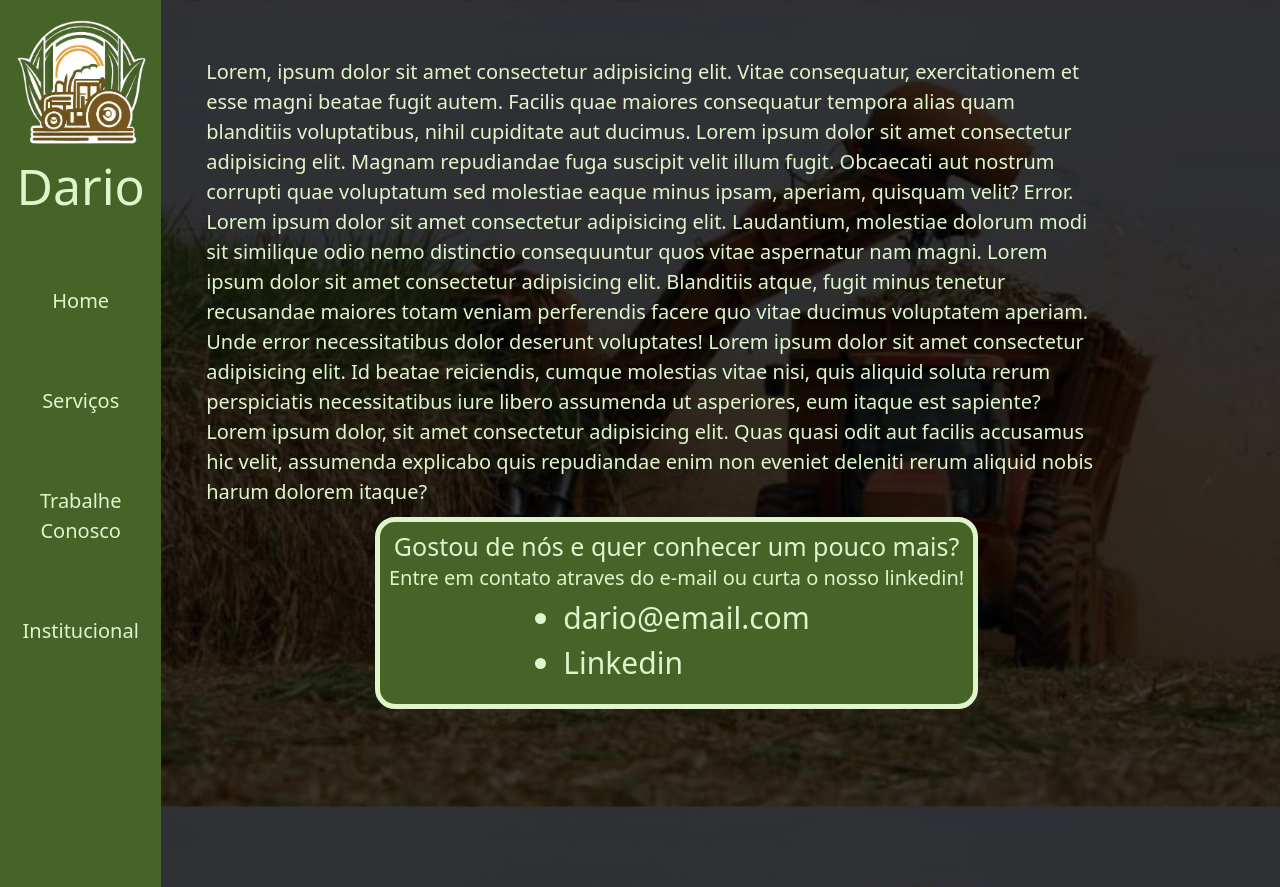
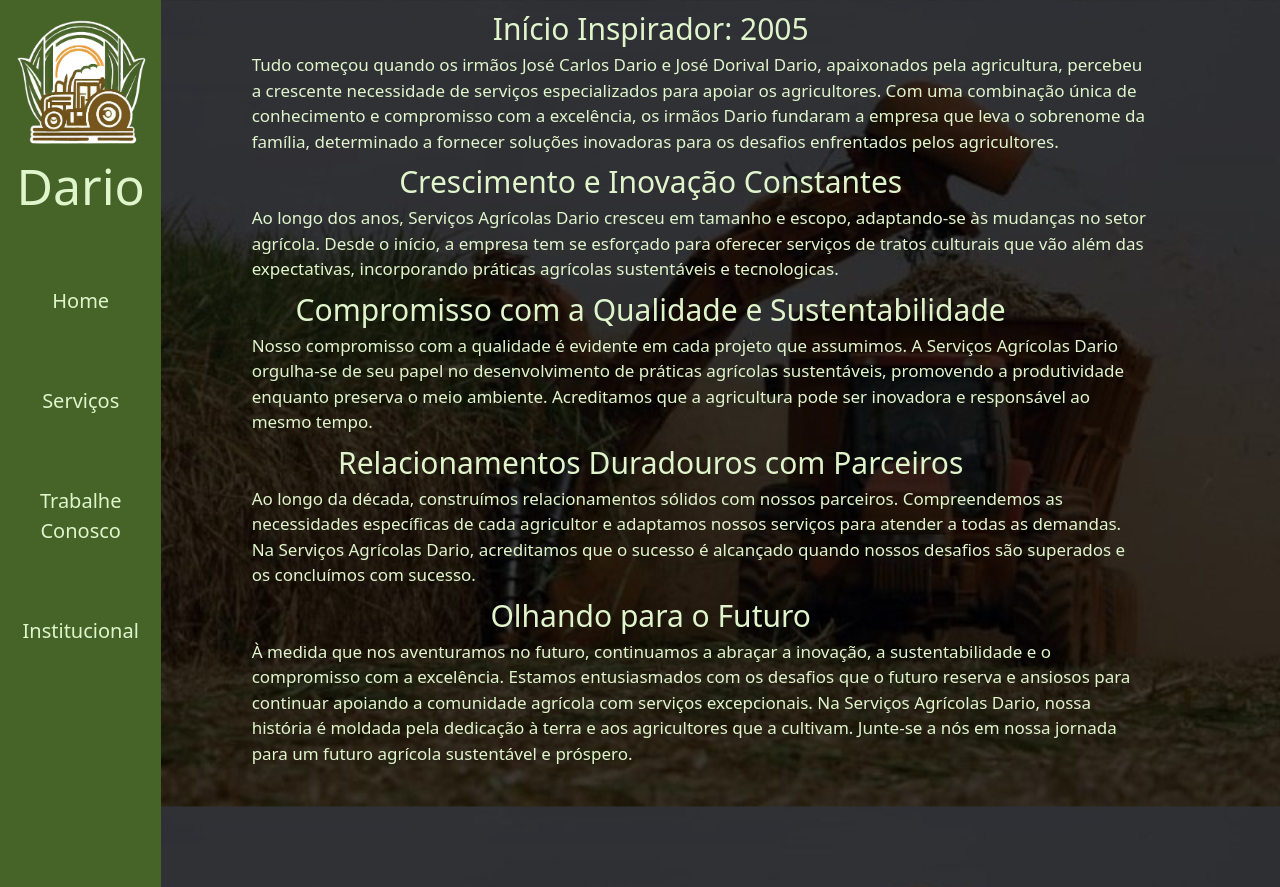
Before and after one commit to Lic4Lic4/ProjetoAgricolaDario, a PHP site: page /intitucional.html in a window 1280 px wide. Run offline with PHP 8.4, Linux system fonts and the light colour scheme.

Commit message:
Implementação de texto
Todos os textos foram devidamente implemntados e ajustados

```diff
--- a/ProjetoAgricolaDario/index.html
+++ b/ProjetoAgricolaDario/index.html
@@ -21,7 +21,10 @@
                 </ul>
             </div>
             <div class="container2">
-                    <p>Lorem, ipsum dolor sit amet consectetur adipisicing elit. Vitae consequatur, exercitationem et esse magni beatae fugit autem. Facilis quae maiores consequatur tempora alias quam blanditiis voluptatibus, nihil cupiditate aut ducimus. Lorem ipsum dolor sit amet consectetur adipisicing elit. Magnam repudiandae fuga suscipit velit illum fugit. Obcaecati aut nostrum corrupti quae voluptatum sed molestiae eaque minus ipsam, aperiam, quisquam velit? Error. Lorem ipsum dolor sit amet consectetur adipisicing elit. Laudantium, molestiae dolorum modi sit similique odio nemo distinctio consequuntur quos vitae aspernatur nam magni.</p>
+
+                    <h1>Bem-vindo à Serviços Agrícolas Dario</h1>
+                    <p>Desde 2005, a Serviços Agrícolas Dario se destaca no cultivo de cana de açúcar, trazendo soluções agrícolas de alta qualidade. Com uma equipe qualificada, a empresa adota práticas inovadoras e tecnologias avançadas para otimizar a produção. Comprometida com a sustentabilidade, a Dario prioriza a preservação ambiental e responsabilidade social. Seu compromisso com a excelência e ética a consolida como referência no setor agrícola, impulsionando a inovação e contribuindo para o desenvolvimento sustentável.
+                      </p>
 
                 <div class="carrossel">
                     <div id="carouselExampleIndicators" class="carousel slide" data-ride="carousel">
--- a/ProjetoAgricolaDario/institucional.css
+++ b/ProjetoAgricolaDario/institucional.css
@@ -78,8 +78,12 @@ a:hover {
     align-items: center;
     width: 100vw;
     height: 20%;
-    margin-right: 15%;
-    margin-top: 5%;
+    margin-right: 0;
+    margin-top: 1%;
+}
+
+h2 {
+    font-size: 3rem;
 }
 
 .caixa {
@@ -106,7 +110,7 @@ body {
     background-attachment: fixed;
     background-size: cover;
     color: var(--body--text--color);
-    font-size: 2rem;
+    font-size: 1.7rem;
     overflow: hidden;
 }
 
--- a/ProjetoAgricolaDario/intitucional.html
+++ b/ProjetoAgricolaDario/intitucional.html
@@ -21,17 +21,26 @@
             </div>
             <div class="container2">
 
-                    <p>Lorem, ipsum dolor sit amet consectetur adipisicing elit. Vitae consequatur, exercitationem et esse magni beatae fugit autem. Facilis quae maiores consequatur tempora alias quam blanditiis voluptatibus, nihil cupiditate aut ducimus. Lorem ipsum dolor sit amet consectetur adipisicing elit. Magnam repudiandae fuga suscipit velit illum fugit. Obcaecati aut nostrum corrupti quae voluptatum sed molestiae eaque minus ipsam, aperiam, quisquam velit? Error. Lorem ipsum dolor sit amet consectetur adipisicing elit. Laudantium, molestiae dolorum modi sit similique odio nemo distinctio consequuntur quos vitae aspernatur nam magni. Lorem ipsum dolor sit amet consectetur adipisicing elit. Blanditiis atque, fugit minus tenetur recusandae maiores totam veniam perferendis facere quo vitae ducimus voluptatem aperiam. Unde error necessitatibus dolor deserunt voluptates! Lorem ipsum dolor sit amet consectetur adipisicing elit. Id beatae reiciendis, cumque molestias vitae nisi, quis aliquid soluta rerum perspiciatis necessitatibus iure libero assumenda ut asperiores, eum itaque est sapiente? Lorem ipsum dolor, sit amet consectetur adipisicing elit. Quas quasi odit aut facilis accusamus hic velit, assumenda explicabo quis repudiandae enim non eveniet deleniti rerum aliquid nobis harum dolorem itaque?</p>
+                    <h2>Início Inspirador: 2005</h2>
+                        <p>Tudo começou quando os irmãos José Carlos Dario e José Dorival Dario, apaixonados pela agricultura, percebeu a crescente necessidade de serviços especializados para apoiar os agricultores. Com uma combinação única de conhecimento e compromisso com a excelência, os irmãos Dario fundaram a empresa que leva o sobrenome da família, determinado a fornecer soluções inovadoras para os desafios enfrentados pelos agricultores.</p>
+                        <h2>Crescimento e Inovação Constantes</h2>
+                        <p>Ao longo dos anos, Serviços Agrícolas Dario cresceu em tamanho e escopo, adaptando-se às mudanças no setor agrícola. Desde o início, a empresa tem se esforçado para oferecer serviços de tratos culturais que vão além das expectativas, incorporando práticas agrícolas sustentáveis e tecnologicas.</p>
+                        <h2>Compromisso com a Qualidade e Sustentabilidade</h2>
+                        <p>Nosso compromisso com a qualidade é evidente em cada projeto que assumimos. A Serviços Agrícolas Dario orgulha-se de seu papel no desenvolvimento de práticas agrícolas sustentáveis, promovendo a produtividade enquanto preserva o meio ambiente. Acreditamos que a agricultura pode ser inovadora e responsável ao mesmo tempo.</p>
+                        <h2>Relacionamentos Duradouros com Parceiros</h2>
+                        <p>Ao longo da década, construímos relacionamentos sólidos com nossos parceiros. Compreendemos as necessidades específicas de cada agricultor e adaptamos nossos serviços para atender a todas as demandas. Na Serviços Agrícolas Dario, acreditamos que o sucesso é alcançado quando nossos desafios são superados e os concluímos com sucesso.</p>
+                        <h2>Olhando para o Futuro</h2>
+                        <p>À medida que nos aventuramos no futuro, continuamos a abraçar a inovação, a sustentabilidade e o compromisso com a excelência. Estamos entusiasmados com os desafios que o futuro reserva e ansiosos para continuar apoiando a comunidade agrícola com serviços excepcionais.
+                        Na Serviços Agrícolas Dario, nossa história é moldada pela dedicação à terra e aos agricultores que a cultivam. Junte-se a nós em nossa jornada para um futuro agrícola sustentável e próspero.</p>
 
-
-                <div class="caixa">
+                <!-- <div class="caixa">
                     <h1>Gostou de nós e quer conhecer um pouco mais?</h1>
                     <h2>Entre em contato atraves do e-mail ou curta o nosso linkedin!</h2>
                     <ul class="ulContato">
                         <li class="liContato"><a>dario@email.com</a></li>
                         <li class="liContato"><a>Linkedin</a></li>
                     </ul>
-                </div>
+                </div> -->
 
             </div>
         </div>
```
